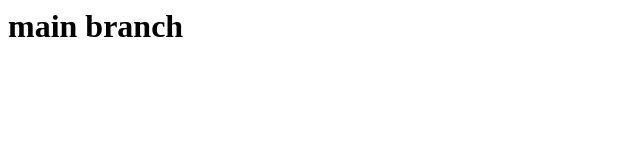
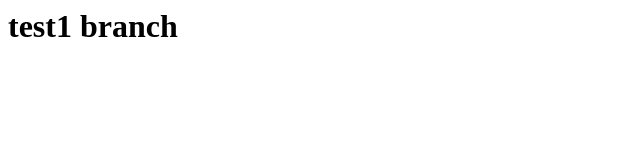
Before and after one commit to kazu-321/github_pages_test, a plain HTML site: page index.html in a window 1280 px wide. Shown: the full height of the page, 0-640 px from the left. Drawn offline with Linux system fonts and the light colour scheme.

Commit message:
add test1

```diff
--- a/index.html
+++ b/index.html
@@ -1,3 +1,3 @@
 <html>
-    <h1>main branch</h1>
+    <h1>test1 branch</h1>
 </html>
```
